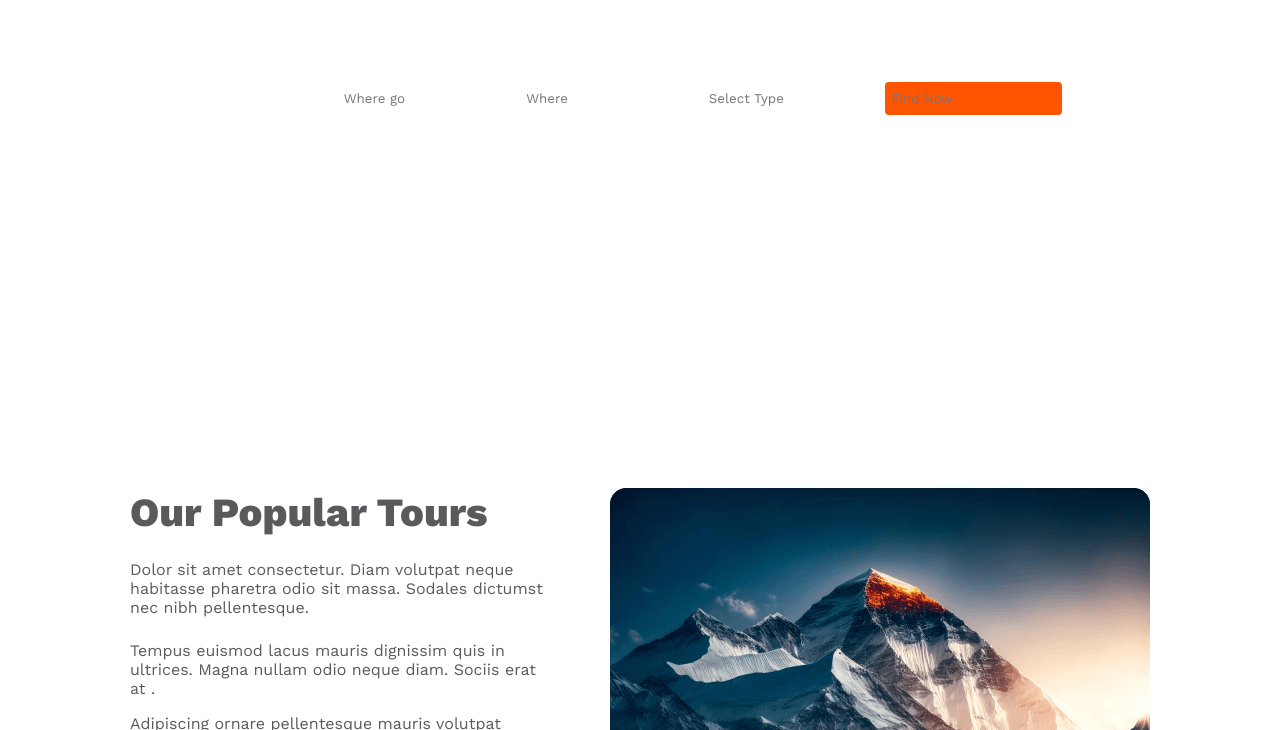
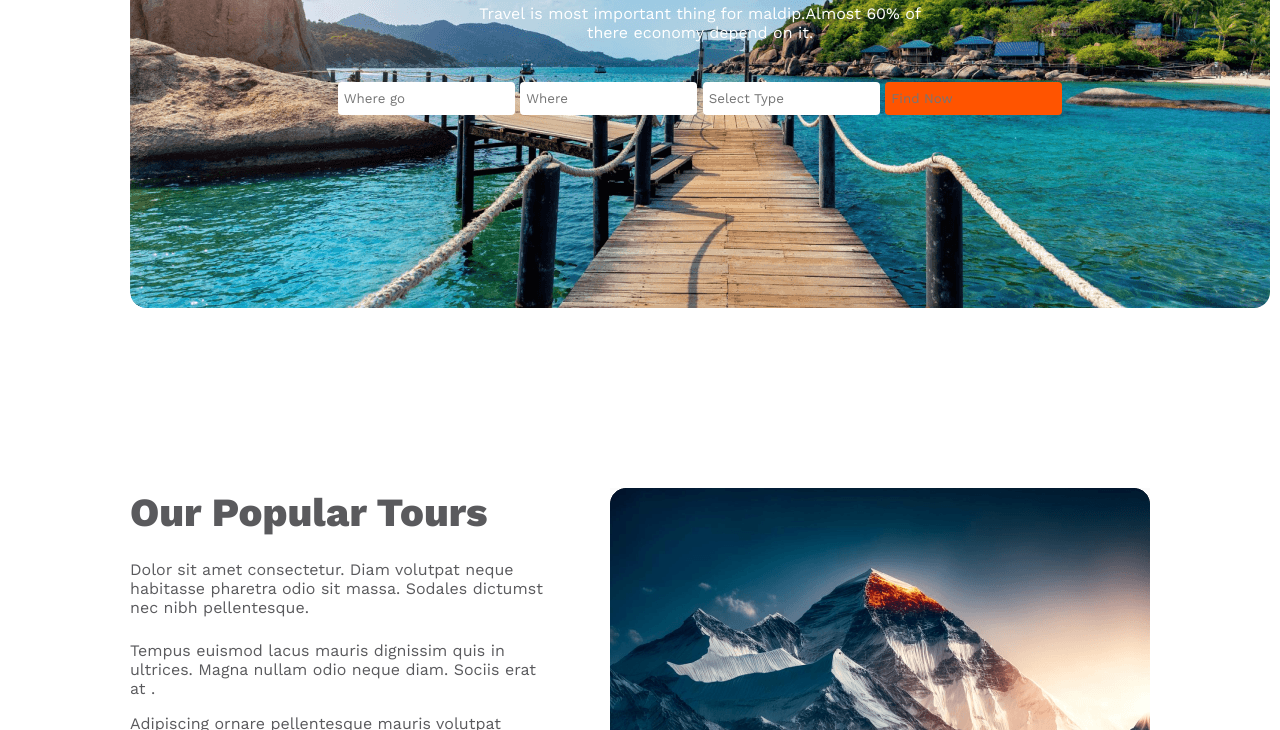
Before and after one commit to Yeasin-Arafat07/hero-travel-main, a plain HTML site: page index.html in a window 1280 px wide. Shown: the part 370-1100 px from the top of the page. Drawn offline with nearby package versions, Linux system fonts and the light colour scheme; the site is published under a folder, as on GitHub Pages, so addresses that start at the root find nothing.

Commit message:
background image problem solved

```diff
--- a/style/style.css
+++ b/style/style.css
@@ -64,7 +64,7 @@ nav ul .home{
 }
 /* banner style start */
 .banner {
-    background-image: url('/Images/Group\ 13.png');
+    background-image: url('../Images/Group\ 13.png');
     background-repeat: no-repeat;
     width: 1140px;
     height: 500px;
```
